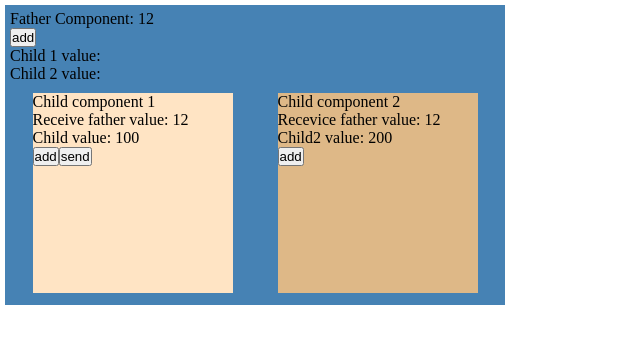
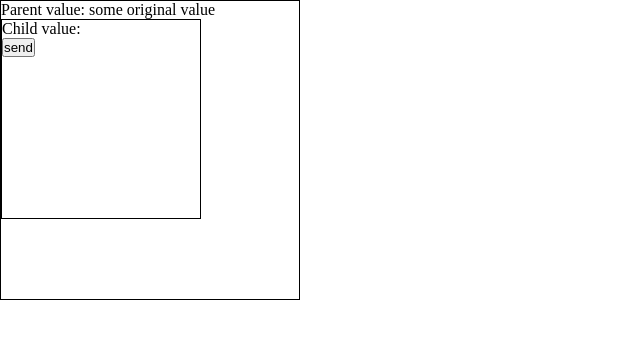
Before and after one commit to CooCoders/Co-Learning, a Vue app in the folder Vite+Vue3/vvue-demo1/: page / in a window 1280 px wide. Shown: the top 344 px of the page, without its empty margins (0-640 px from the left). Built offline with nearby package versions, Linux system fonts and the light colour scheme.

Commit message:
passing value

```diff
--- a/Vite+Vue3/vvue-demo1/src/App.vue
+++ b/Vite+Vue3/vvue-demo1/src/App.vue
@@ -11,6 +11,7 @@ import ReviewVue from './components/Review.vue'
 import LifeCycleVue from './components/LifeCycle.vue'
 import WatcherVue from './components/Watcher.vue'
 import RootVue from './components/props/Root.vue'
+import ParentVue from './components/review/Parent.vue'
 </script>
 
 <template>
@@ -25,7 +26,8 @@ import RootVue from './components/props/Root.vue'
     <!-- <LifeCycleVue></LifeCycleVue> -->
     <!-- <WatcherVue></WatcherVue> -->
     <!-- <GC></GC> -->
-    <RootVue></RootVue>
+    <!-- <RootVue></RootVue> -->
+    <ParentVue></ParentVue>
   </div>
 </template>
 
--- a/Vite+Vue3/vvue-demo1/src/components/review/Child1.vue
+++ b/Vite+Vue3/vvue-demo1/src/components/review/Child1.vue
@@ -0,0 +1,26 @@
+<template>
+  <div>
+    <div class="container">
+      <p>Child value:</p>
+      <button @click="send">send</button>
+    </div>
+  </div>
+</template>
+
+<script setup>
+import { ref, reactive, onMounted } from 'vue'
+
+const val = ref('value from child')
+const emit = defineEmits(['update:sendVal'])
+
+const send = () => {
+  emit('update:sendVal', val.value)
+}
+</script>
+<style scoped>
+.container {
+  height: 200px;
+  width: 200px;
+  border: 1px solid black;
+}
+</style>
--- a/Vite+Vue3/vvue-demo1/src/components/review/Parent.vue
+++ b/Vite+Vue3/vvue-demo1/src/components/review/Parent.vue
@@ -0,0 +1,20 @@
+<!-- 子组件->父组件传值 -->
+<template>
+  <div class="inside">
+    <p>Parent value: {{ chVal }}</p>
+    <Child1Vue v-model:sendVal="chVal"></Child1Vue>
+  </div>
+</template>
+
+<script setup>
+import { ref, reactive, onMounted } from 'vue'
+import Child1Vue from './Child1.vue'
+const chVal = ref('some original value')
+</script>
+<style scoped>
+.inside {
+  height: 300px;
+  width: 300px;
+  border: 1px solid black;
+}
+</style>
```
